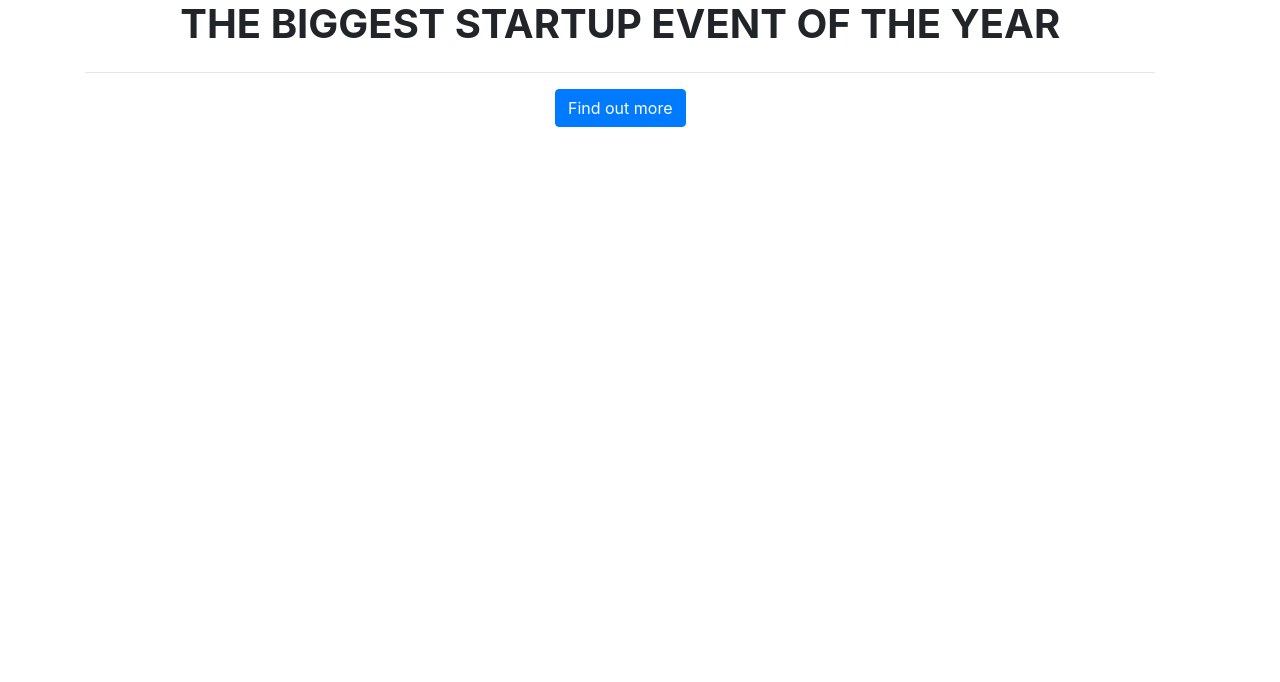
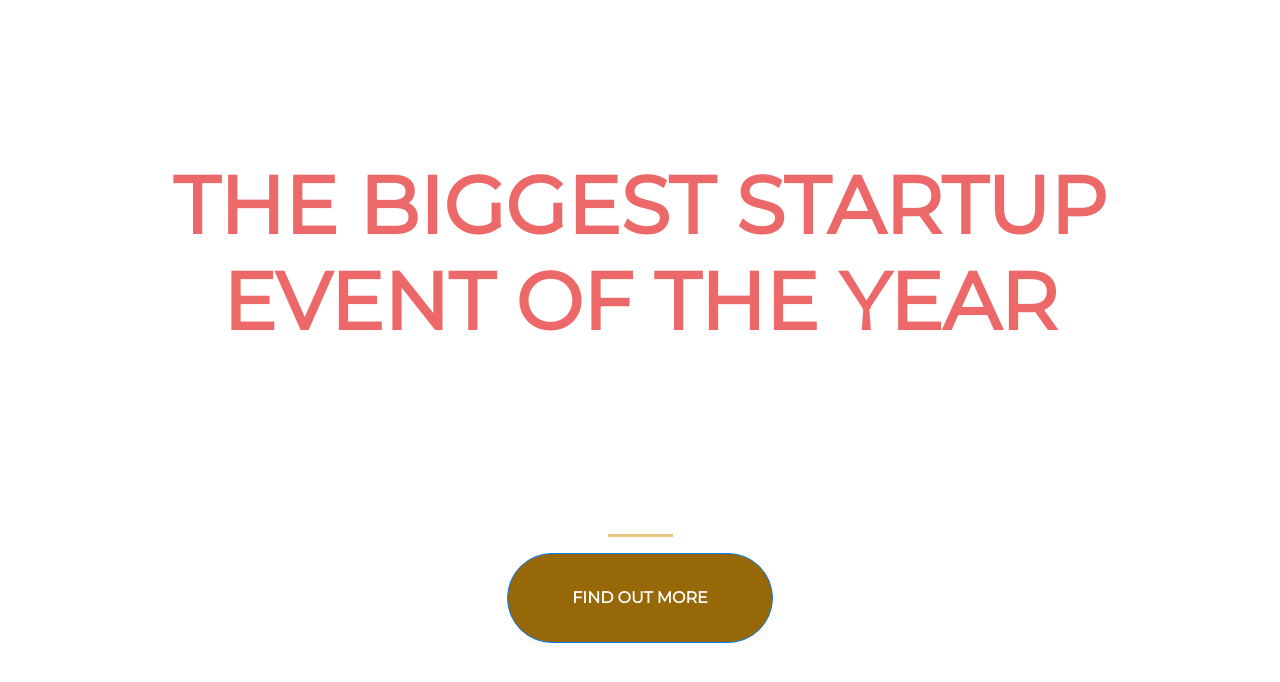
Before and after one commit to AndrewVong/startup-of-the-year, a plain HTML site: page index.html in a window 1280 px wide. Drawn offline with nearby package versions, Linux system fonts and the light colour scheme.

Commit message:
Update index.html

```diff
--- a/index.html
+++ b/index.html
@@ -14,7 +14,7 @@
     <link rel="stylesheet" href="https://stackpath.bootstrapcdn.com/bootstrap/4.3.1/css/bootstrap.min.css" integrity="sha384-ggOyR0iXCbMQv3Xipma34MD+dH/1fQ784/j6cY/iJTQUOhcWr7x9JvoRxT2MZw1T" crossorigin="anonymous">
 
     <!-- Your own stylesheet -->
-    <link rel="stylesheet" type="text/css" href="style_startup.css">
+    <link rel="stylesheet" type="text/css" href="style.css">
 
   </head>
   <body>
```
